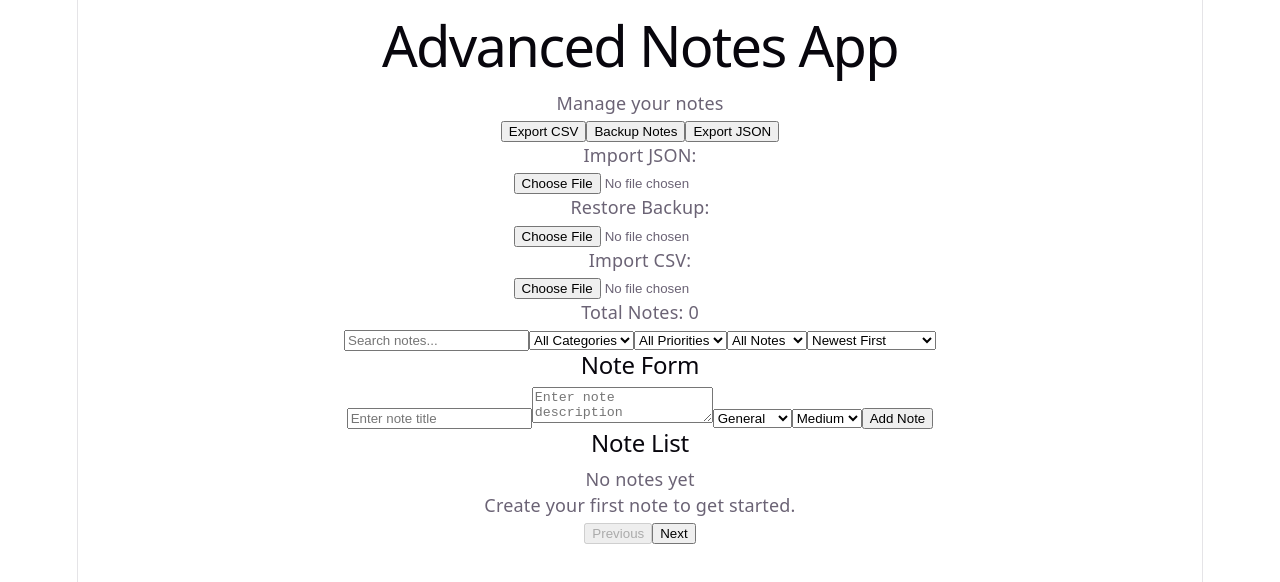
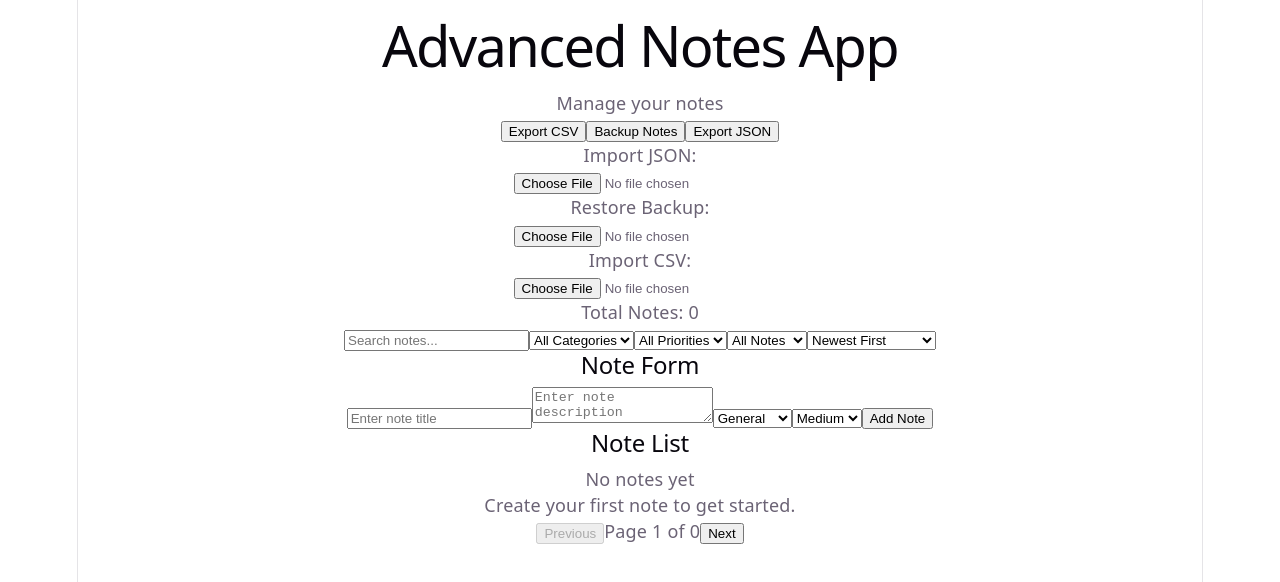
Before and after one commit to abhi12012/react-advanced-note-app, a React (Vite) app: page / in a window 1280 px wide. Shown: the top 582 px of the page. Built offline with nearby package versions, Linux system fonts and the light colour scheme.

Commit message:
feat: display pagination page numbers

```diff
--- a/src/App.jsx
+++ b/src/App.jsx
@@ -481,6 +481,11 @@ importedNotes.forEach((note) => {
 
 
 
+<span>
+  Page {currentPage} of {totalPages}
+</span>
+
+
 
 <button
   onClick={() => setCurrentPage(currentPage + 1)}
```
